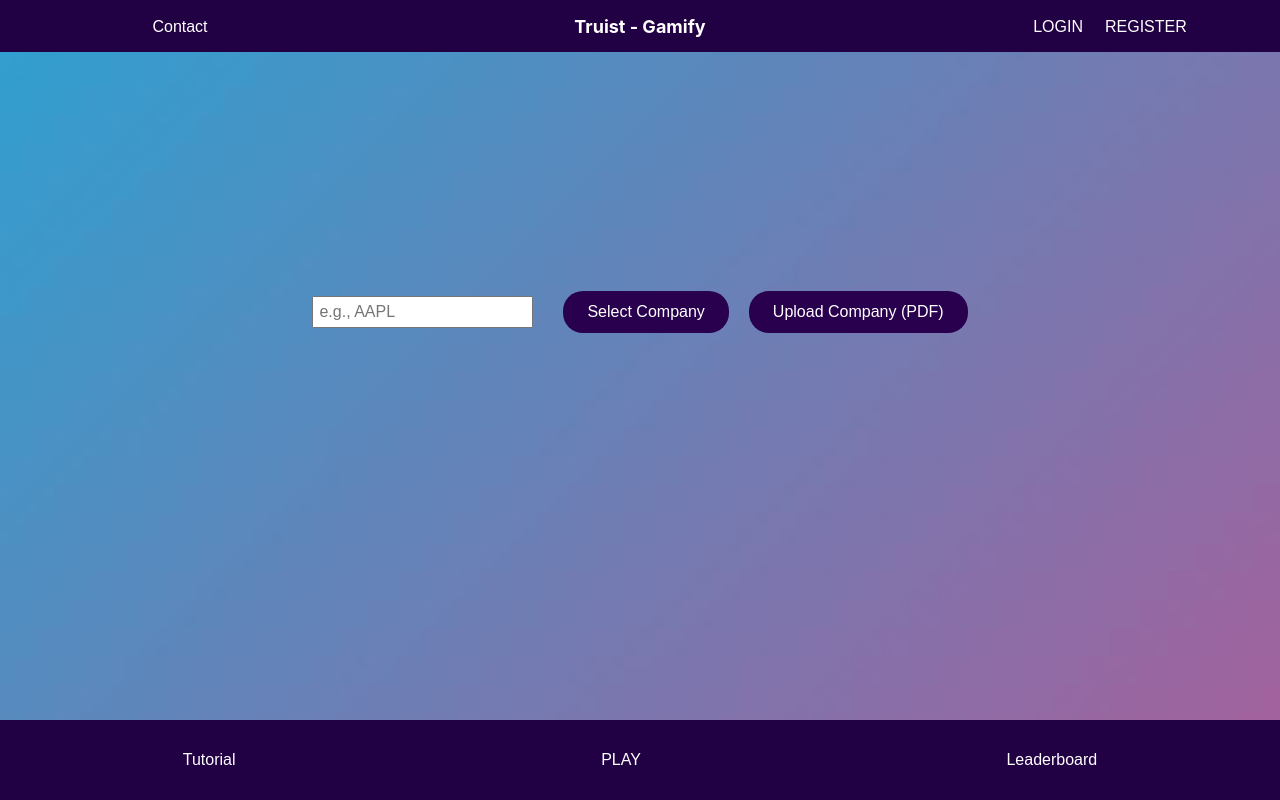
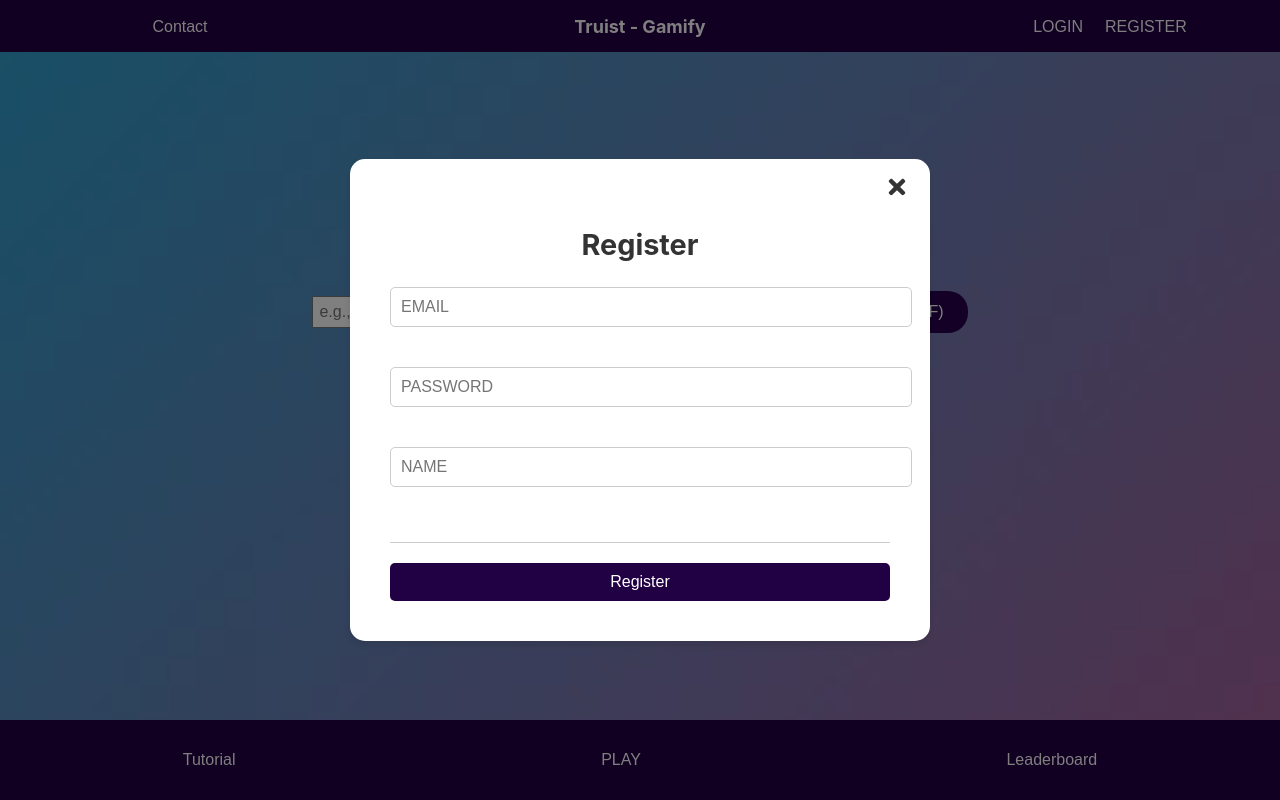
Before and after one commit to Shad0wVort3x/UGAHACKS1, a React (Create React App) app in the folder my-app/: page / in a window 1280 px wide. Both pictures are taken after a click on the button "REGISTER". Built offline with nearby package versions, Linux system fonts and the light colour scheme.

Commit message:
register

```diff
--- a/my-app/src/App.js
+++ b/my-app/src/App.js
@@ -3,11 +3,13 @@
 import Header from './app/components/Header';
 import CompanyButtons from './app/components/CompanyButtons';
 import Footer from './app/components/Footer';
+import { UserProvider } from './app/components/UserContext';
 
 function App() {
   const isLoggedin = true;
 
   return (
+    <UserProvider>
       <div className="App">
         <Header />
         {isLoggedin && (
@@ -17,6 +19,7 @@
         )}
         <Footer />
       </div>
+    </UserProvider>
   );
 }
 
--- a/my-app/src/app/components/Header.js
+++ b/my-app/src/app/components/Header.js
@@ -1,11 +1,13 @@
 import React, { useState, useContext } from 'react';
 import './Header.css';
 import Login from './Login';
+import Register from './Register';
 import UserContext from './UserContext';
 
 export default function Header({ logoutHandler }) {
   const { isLoggedIn } = useContext(UserContext);
   const [showLogin, setShowLogin] = useState(false);
+  const [showRegister, setShowRegister] = useState(false);
 
   console.log("isLoggedIn:", isLoggedIn); // Add this line to debug
 
@@ -22,12 +24,13 @@
           ) : (
             <>
               <button className="header-button" onClick={() => setShowLogin(true)}>LOGIN</button>
-              <button className="header-button">REGISTER</button>
+              <button className="header-button" onClick={() => setShowRegister(true)}>REGISTER</button>
             </>
           )}
         </div>
       </header>
       <Login trigger={showLogin} setTrigger={setShowLogin} />
+      <Register trigger={showRegister} setTrigger={setShowRegister} />
     </>
   );
 }
--- /dev/null
+++ b/my-app/src/app/components/Register.css
@@ -0,0 +1,86 @@
+.register {
+    position: fixed;
+    top: 0;
+    left: 0;
+    width: 100%;
+    height: 100vh;
+    background-color: rgba(0, 0, 0, 0.5);
+    display: flex;
+    justify-content: center;
+    align-items: center;
+    z-index: 1000;
+}
+
+.register-inner {
+    position: relative;
+    display: flex;
+    justify-content: center;
+    align-items: center;
+    flex-direction: column;
+    padding: 40px;
+    width: 90%;
+    max-width: 500px;
+    background-color: #FFF;
+    border-radius: 15px;
+    box-shadow: 0 4px 8px rgba(0, 0, 0, 0.1);
+    text-align: center;
+}
+
+.popup-close {
+    position: absolute;
+    top: 15px;
+    right: 15px;
+    cursor: pointer;
+    background: transparent;
+    border: none;
+    outline: none;
+    color: #333;
+    font-size: 1.5rem;
+}
+
+.register-inner h3 {
+    margin-bottom: 20px;
+    font-size: 1.8rem;
+    color: #333;
+}
+
+.register-inner form {
+    width: 100%;
+}
+
+.register-inner label {
+    display: block;
+    margin-bottom: 15px;
+}
+
+.register-inner input {
+    width: 100%;
+    padding: 10px;
+    margin-top: 5px;
+    border: 1px solid #ccc;
+    border-radius: 5px;
+    font-size: 1rem;
+}
+
+.register-horizontal-line {
+    width: 100%;
+    height: 1px;
+    background-color: #ccc;
+    margin: 20px 0;
+}
+
+.submit-button {
+    width: 100%;
+    padding: 10px;
+    background-color: #220044;
+    color: white;
+    border: none;
+    border-radius: 5px;
+    font-size: 1rem;
+    cursor: pointer;
+    transition: background-color 0.3s ease;
+}
+
+.submit-button:hover {
+    background-color: #330066;
+}
--- /dev/null
+++ b/my-app/src/app/components/Register.js
@@ -0,0 +1,112 @@
+import React, { useState, useContext } from 'react';
+import { FaTimes } from 'react-icons/fa';
+import { motion as m } from "framer-motion";
+import axios from 'axios';
+import { useNavigate } from 'react-router-dom';
+import UserContext from './UserContext';
+import './Register.css';
+
+function Register(props) {
+  const { setUserData, setIsLoggedIn } = useContext(UserContext);
+  const navigate = useNavigate();
+
+  const [formData, setFormData] = useState({
+    email: '',
+    password: '',
+    name: '',
+  });
+
+  const handleInputChange = (e) => {
+    setFormData({
+      ...formData,
+      [e.target.name]: e.target.value,
+    });
+  };
+
+  const handleRegister = async (e) => {
+    e.preventDefault();
+    try {
+      const response = await axios.post('http://localhost:3001/api/register', formData);
+      const userData = response.data;
+      setUserData({
+        token: response.data.token,
+        user: response.data.user,
+      });
+      localStorage.setItem('userData', JSON.stringify(userData));
+      setIsLoggedIn(true);
+      navigate('/');
+      props.setTrigger(false);
+    } catch (err) {
+      console.error('Registration failed: ', err);
+      alert(err.response?.data?.msg || 'Registration failed. Please try again.');
+    }
+  };
+
+  return (props.trigger) ? (
+    <m.div className="register"
+      initial={{ opacity: 0 }}
+      animate={{ opacity: 1 }}
+      exit={{ opacity: 0 }}
+      transition={{ duration: 0.5, ease: "easeInOut" }}
+    >
+      <div className="register-inner">
+        <button className="popup-close nav-close" onClick={() => props.setTrigger(false)}>
+          <FaTimes />
+        </button>
+        <h3>Register</h3>
+        <form onSubmit={handleRegister}>
+          <label>
+            <input
+              type="email"
+              id="email"
+              name="email"
+              placeholder="EMAIL"
+              className="placeholder"
+              value={formData.email}
+              onChange={handleInputChange}
+              required
+            />
+          </label>
+          <br />
+          <label>
+            <input
+              type="password"
+              id="password"
+              name="password"
+              placeholder="PASSWORD"
+              className="placeholder"
+              value={formData.password}
+              onChange={handleInputChange}
+              required
+            />
+          </label>
+          <br />
+          <label>
+            <input
+              type="text"
+              id="name"
+              name="name"
+              placeholder="NAME"
+              className="placeholder"
+              value={formData.name}
+              onChange={handleInputChange}
+              required
+            />
+          </label>
+          <br />
+          <div className="register-horizontal-line"></div>
+          <button
+            type="submit"
+            id="submit-register-button"
+            className="submit-button"
+          >
+            Register
+          </button>
+        </form>
+        {props.children}
+      </div>
+    </m.div>
+  ) : "";
+}
+
+export default Register;
--- a/my-app/src/app/components/UserContext.js
+++ b/my-app/src/app/components/UserContext.js
@@ -10,12 +10,15 @@
   const [isLoggedIn, setIsLoggedIn] = useState(false);
 
   useEffect(() => {
-    const token = localStorage.getItem('auth-token');
-    if (token) {
-      setUserData(prev => ({
-        ...prev,
-        token: token,
-      }));
+    const storedUserData = localStorage.getItem('userData');
+    if (storedUserData) {
+      try {
+        const parsedUserData = JSON.parse(storedUserData);
+        setUserData(parsedUserData);
+        setIsLoggedIn(true);
+      } catch (error) {
+        console.error("Error parsing stored user data:", error);
+      }
     }
   }, []);
 
```
Lines whose indentation alone changed are shown as unchanged.
